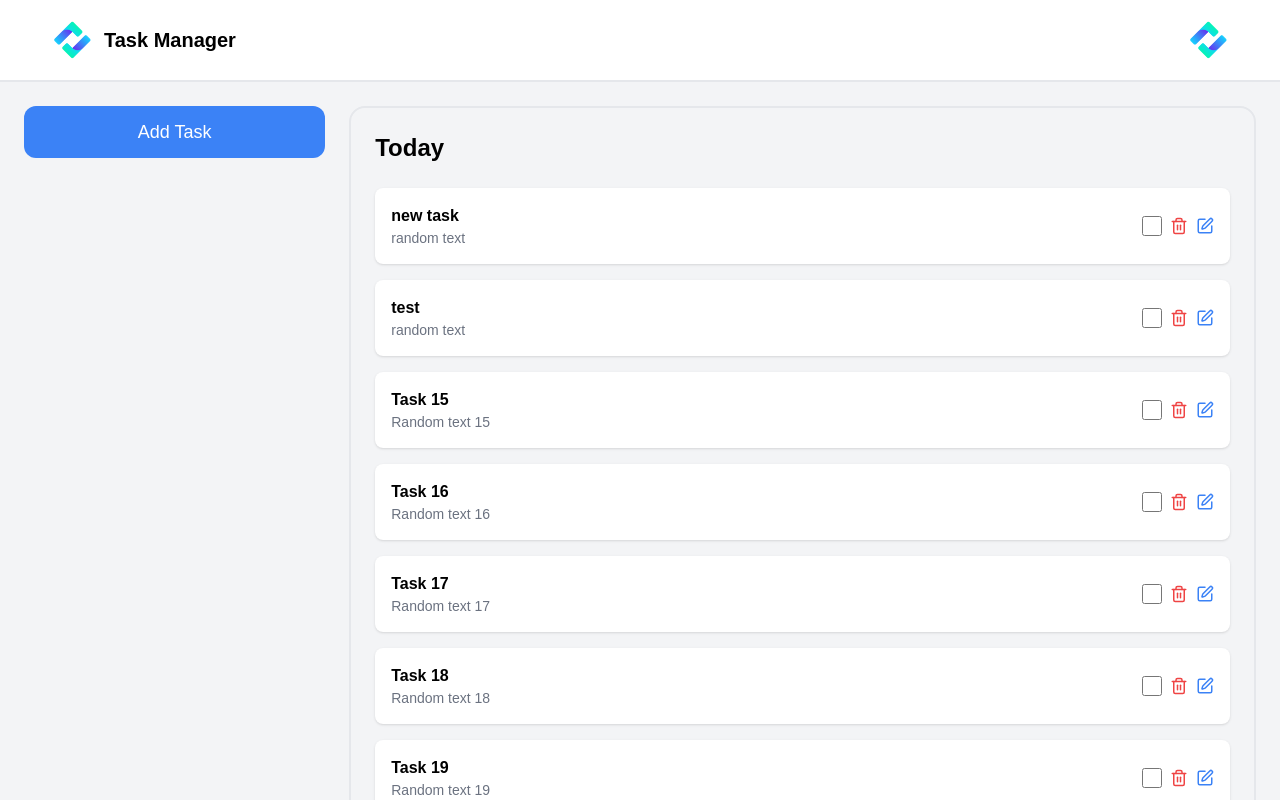
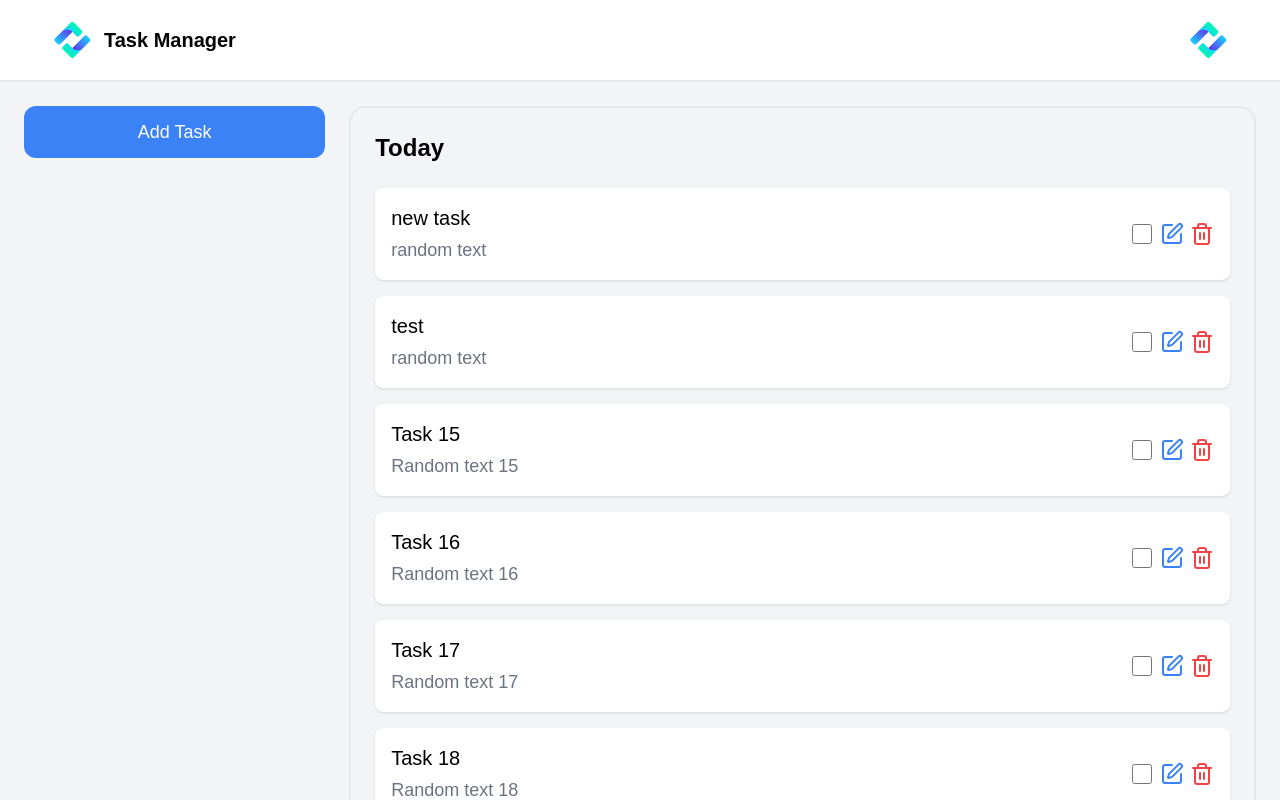
Before and after one commit to tamim-01/Todo-FrontEnd, a React (Create React App) app: page / in a window 1280 px wide. Shown: the top 800 px of the page. Built offline with nearby package versions, Linux system fonts and the light colour scheme.

Commit message:
Added functionality to the Edit button and modified styling

```diff
--- a/src/components/TaskItem.jsx
+++ b/src/components/TaskItem.jsx
@@ -1,29 +1,31 @@
 import React from "react";
 import { Trash2, PenSquare } from "lucide-react";
 
-const TaskItem = ({ task, onDelete, onEdit }) => {
+const TaskItem = ({ task, onDelete, onEdit, onToggleCompletion }) => {
   return (
     <div className="bg-white p-4 rounded-lg shadow flex items-center justify-between">
       <div>
-        <h3 className="font-semibold">{task.title}</h3>
-        <p className="text-sm text-gray-500">{task.description}</p>
+        <h3 className="font-medium text-xl mb-1">{task.title}</h3>
+        <p className="text-lg text-gray-500">{task.description}</p>
       </div>
-      <div className="flex items-center space-x-2">
+      <div className="flex items-center gap-2">
         <input
           type="checkbox"
-          className="form-checkbox h-5 w-5 text-blue-600"
+          checked={task.is_completed}
+          onChange={() => onToggleCompletion(task.id)} // Call the prop function
+          className="my-auto w-5 h-5 rounded-3xl"
         />
         <button
-          className="text-red-500 hover:text-red-700"
+          className="text-blue-500 hover:text-blue-700 "
+          onClick={() => onEdit(task.id)}
+        >
+          <PenSquare size={24} />
+        </button>{" "}
+        <button
+          className="text-red-500 hover:text-red-700 -ml-0.5"
           onClick={() => onDelete(task.id)}
         >
-          <Trash2 size={18} />
-        </button>
-        <button
-          className="text-blue-500 hover:text-blue-700"
-          onClick={() => onEdit(task.id)}
-        >
-          <PenSquare size={18} />
+          <Trash2 size={24} />
         </button>
       </div>
     </div>
```
